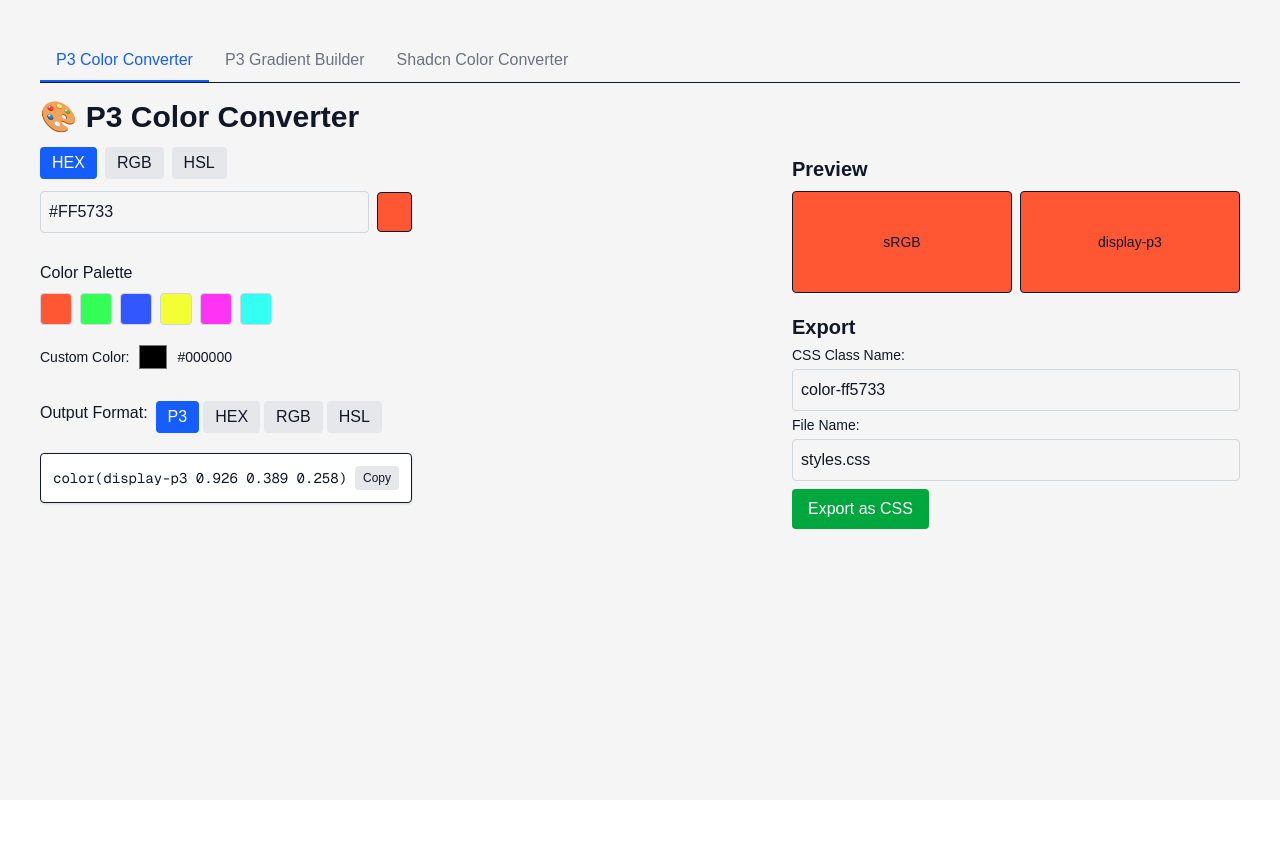
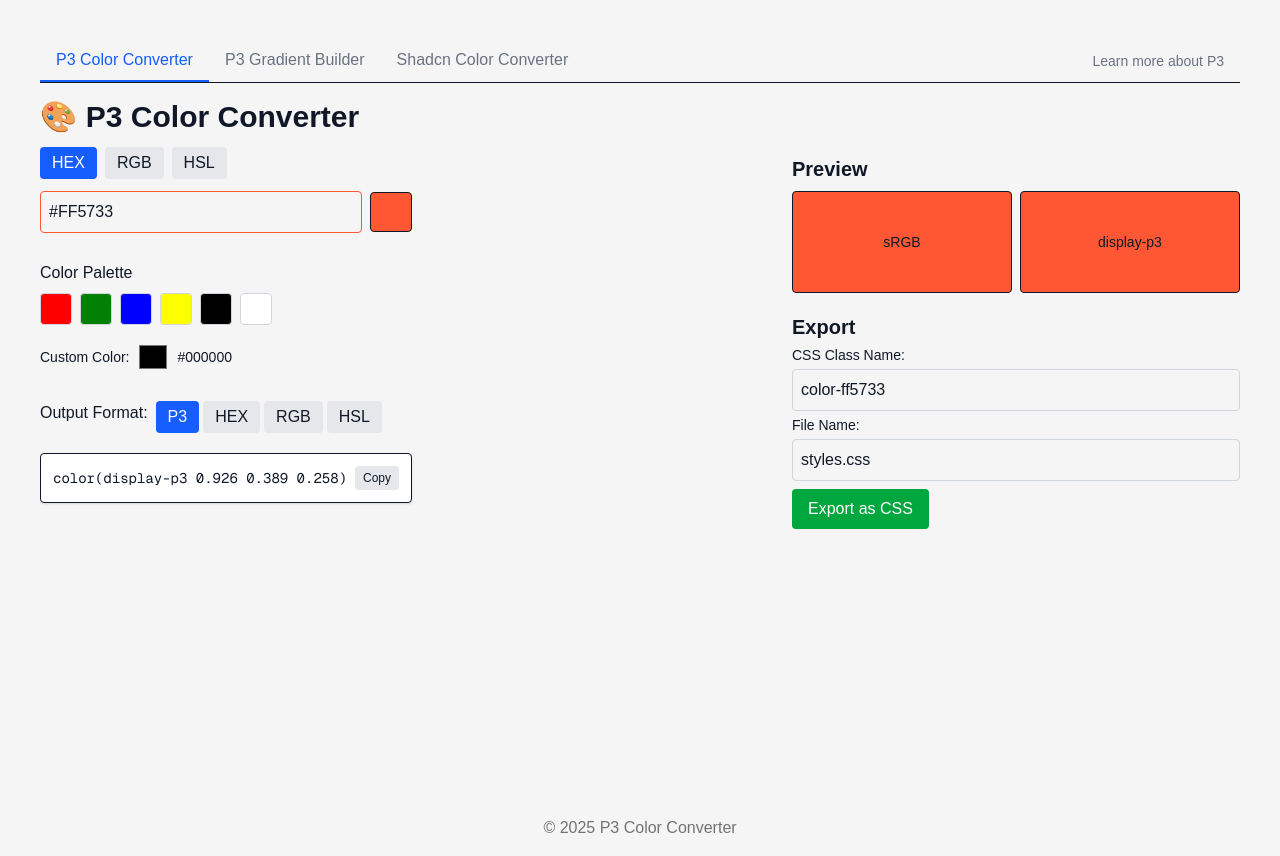
Before and after one commit to gokh4nozturk/p3-converter, a Next.js app: page / in a window 1280 px wide. Before the commit the page ends 800 px from the top, so only its background shows below. Built offline with nearby package versions, Linux system fonts and the light colour scheme.

Commit message:
Add Footer component and integrate it into the RootLayout; update ColorInput component for improved styling and enhance TabLayout with additional information link for P3 format.

```diff
--- a/app/layout.tsx
+++ b/app/layout.tsx
@@ -1,8 +1,8 @@
+import Footer from '@/components/Footer';
 import type { Metadata } from 'next';
 import { Geist, Geist_Mono } from 'next/font/google';
 import { Toaster } from 'sonner';
 import './globals.css';
-
 const geistSans = Geist({
   variable: '--font-geist-sans',
   subsets: ['latin'],
@@ -28,6 +28,7 @@ export default function RootLayout({
       <body className={`${geistSans.variable} ${geistMono.variable} antialiased`}>
         <Toaster position="bottom-right" richColors />
         {children}
+        <Footer />
       </body>
     </html>
   );
--- a/components/ColorInput.tsx
+++ b/components/ColorInput.tsx
@@ -7,6 +7,7 @@ import {
   toHsl,
   toRgb,
 } from '@/components/utils/colorUtils';
+import { cn } from '@/lib/utils';
 import { useEffect, useState } from 'react';
 
 interface ColorComponents {
@@ -98,11 +99,15 @@ export default function ColorInput({ value, onChange }: ColorInputProps) {
             type="text"
             value={colorValue}
             onChange={handleHexChange}
-            className="w-full rounded border border-gray-300 p-2"
+            className={cn('w-full rounded border p-2')}
+            style={{
+              borderColor: isValidColor(colorValue) ? colorValue : undefined,
+              outlineColor: isValidColor(colorValue) ? colorValue : undefined,
+            }}
             placeholder="#RRGGBB"
           />
           <div
-            className="ml-2 h-10 w-10 rounded border"
+            className="ml-2 h-10 w-12 rounded border"
             style={{ backgroundColor: isValidColor(colorValue) ? colorValue : undefined }}
           />
         </div>
--- a/components/ColorPalette.tsx
+++ b/components/ColorPalette.tsx
@@ -3,12 +3,12 @@
 import { useState } from 'react';
 
 const DEFAULT_COLORS = [
-  '#FF5733', // Red-Orange
-  '#33FF57', // Green
-  '#3357FF', // Blue
-  '#F3FF33', // Yellow
-  '#FF33F3', // Magenta
-  '#33FFF3', // Cyan
+  'red', // Red
+  'green', // Green
+  'blue', // Blue
+  'yellow', // Yellow
+  'black', // Black
+  'white', // White
 ];
 
 interface ColorPaletteProps {
--- /dev/null
+++ b/components/Footer.tsx
@@ -0,0 +1,7 @@
+export default function Footer() {
+  return (
+    <footer className="bg-neutral-100 p-4 text-center text-neutral-500">
+      <p>&copy; 2025 P3 Color Converter</p>
+    </footer>
+  );
+}
--- a/components/TabLayout.tsx
+++ b/components/TabLayout.tsx
@@ -43,7 +43,8 @@ export default function TabLayout({ tabs, defaultTab }: TabLayoutProps) {
 
   return (
     <div className="flex flex-col">
-      <div className="mb-4 flex border-b">
+      <div className="mb-4 flex items-center justify-between border-b">
+        <div>
           {tabs.map((tab) => (
             <button
               key={tab.id}
@@ -58,6 +59,15 @@ export default function TabLayout({ tabs, defaultTab }: TabLayoutProps) {
               {tab.label}
             </button>
           ))}
+        </div>
+        <a
+          href="https://en.wikipedia.org/wiki/DCI-P3"
+          target="_blank"
+          rel="noopener noreferrer"
+          className="px-4 py-2 font-medium text-gray-500 text-sm underline-offset-2 hover:text-gray-700 hover:underline"
+        >
+          Learn more about P3
+        </a>
       </div>
       <div className="tab-content relative">
         {isAnimating && prevTab && (
```
Lines whose indentation alone changed are shown as unchanged.
